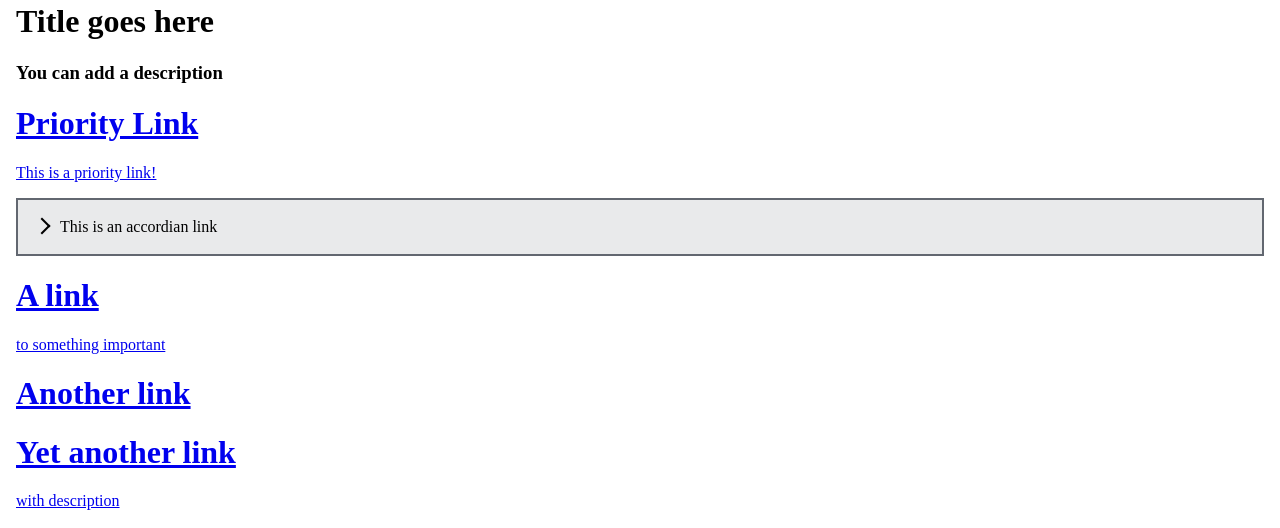
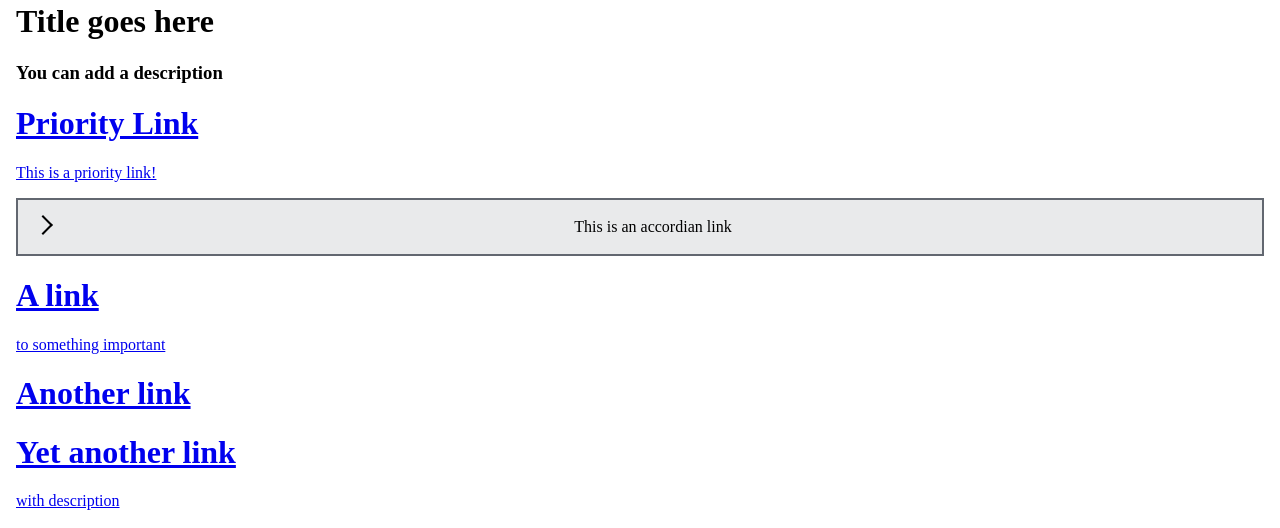
Before and after one commit to linuxdotexe/einlink, a Gatsby site: page /template in a window 1280 px wide. Shown: the part 1278-1806 px from the top of the page. Built offline with nearby package versions, Linux system fonts and the light colour scheme; Gatsby itself is replaced by a stand-in of ours.

Commit message:
accordian styling

```diff
--- a/src/styles/accordian.css
+++ b/src/styles/accordian.css
@@ -1,5 +1,6 @@
 .accordion {
     border: 2px solid rgba(46, 52, 64, 0.75);
+    text-align: center;
 }
 
 .accordion__item + .accordion__item {
@@ -11,7 +12,7 @@
     color: var(--fgPrimaryNL);
     cursor: pointer;
     padding: 18px;
-    text-align: left;
+    text-align: center;
     border: none;
 }
 
@@ -20,10 +21,11 @@
 }
 
 .accordion__button:before {
-    display: inline-block;
+    display: inline-flex;
+    float: left;
     content: '';
-    height: 10px;
-    width: 10px;
+    height: 12px;
+    width: 12px;
     margin-right: 12px;
     border-bottom: 2px solid currentColor;
     border-right: 2px solid currentColor;
```
